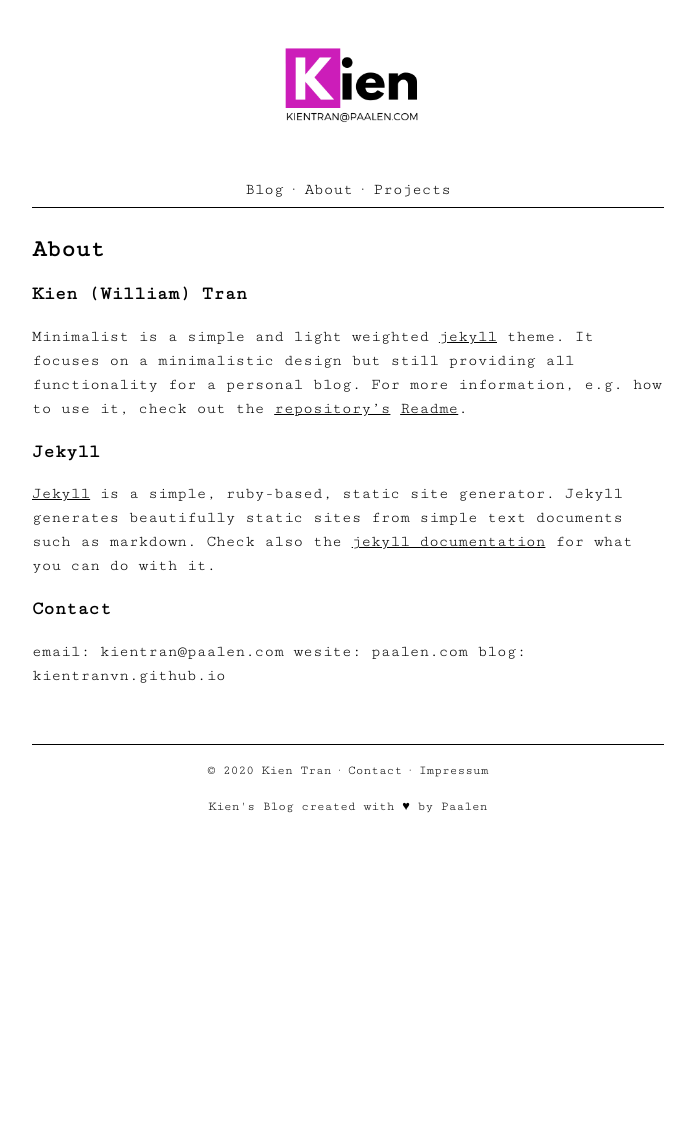
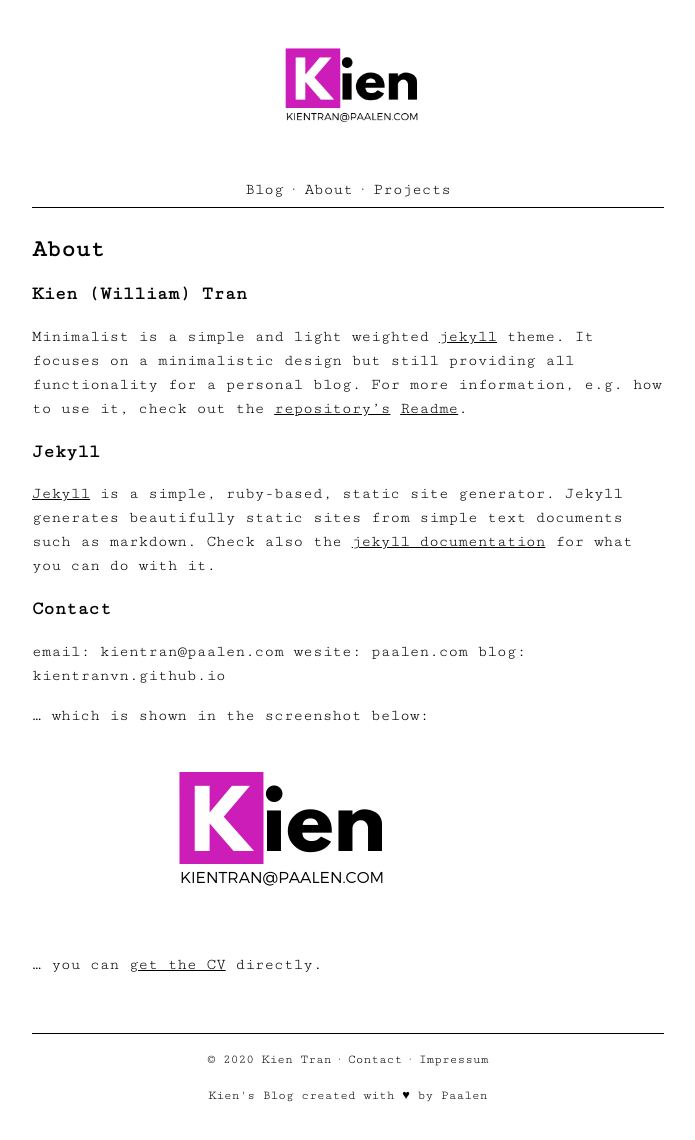
Before and after one commit to kientranvn/kientranvn, a Jekyll site: the page built from about.md, in a window 1280 px wide. Shown: the whole page, without its empty margins (292-987 px from the left). Built offline with Jekyll 4.4.1, drawn with Linux system fonts in a browser that asks for light colours; before the commit the page ends 900 px from its top, so only the background shows below that.

Commit message:
Update footer

```diff
--- a/about.md
+++ b/about.md
@@ -14,3 +14,8 @@ Minimalist is a simple and light weighted [jekyll](http://jekyllrb.com/) theme.
 email: kientran@paalen.com
 wesite: paalen.com
 blog: kientranvn.github.io
+
+... which is shown in the screenshot below:
+![My logo](/assets/images/klogo.png)
+
+... you can [get the CV](/assets/CV.pdf) directly.
```
